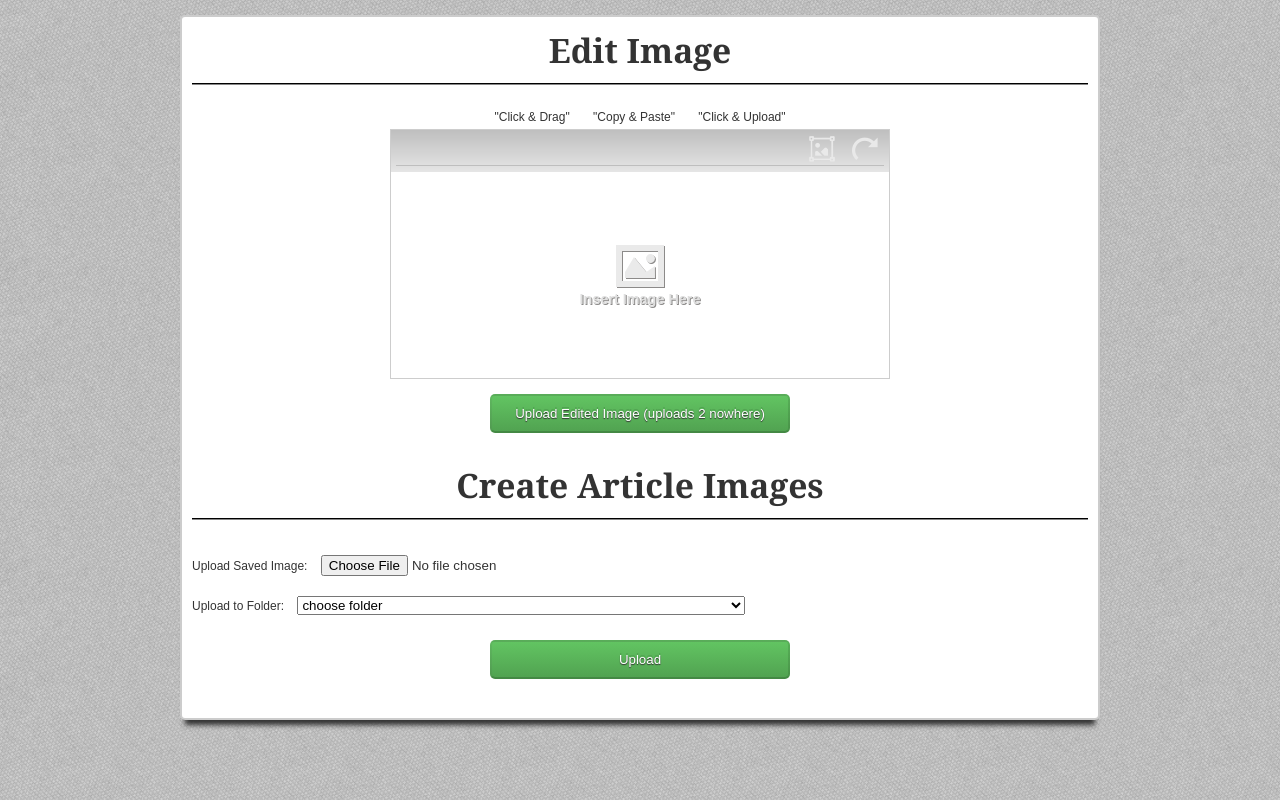
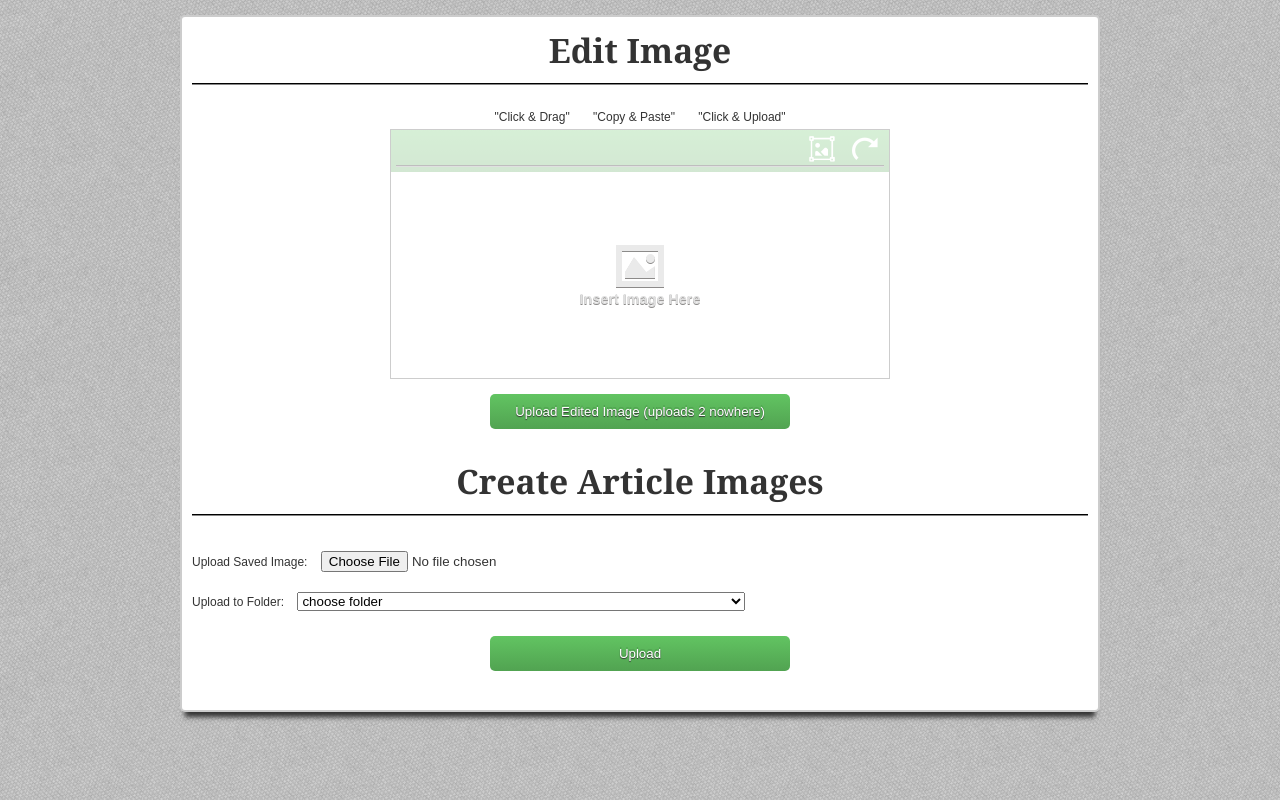
Before and after one commit to eldhosemjoy/Image-editor-save-2-file, a PHP site: page / in a window 1280 px wide. Run offline with PHP 8.4, Linux system fonts and the light colour scheme.

Commit message:
Changed Styles
Changed Styles for image editor

```diff
--- a/css/picedit.css
+++ b/css/picedit.css
@@ -38,7 +38,7 @@
 }
 .picedit_control {
     padding: 0 0.25em;
-    cursor: pointer;
+    cursor: pointer !important;
     display: inline-block;
     opacity: 1;
     vertical-align: middle;
@@ -55,13 +55,16 @@
 }
 .picedit_gray_gradient {
 	width:100%;
-	background: -moz-linear-gradient(top,  rgba(0,0,0,1) 0%, rgba(0,0,0,0.4) 100%);
-	background: -webkit-gradient(linear, left top, left bottom, color-stop(0%,rgba(0,0,0,1)), color-stop(100%,rgba(0,0,0,0.4)));
-	background: -webkit-linear-gradient(top,  rgba(0,0,0,1) 0%,rgba(0,0,0,0.4) 100%);
-	background: -o-linear-gradient(top,  rgba(0,0,0,1) 0%,rgba(0,0,0,0.4) 100%);
-	background: -ms-linear-gradient(top,  rgba(0,0,0,1) 0%,rgba(0,0,0,0.4) 100%);
-	background: linear-gradient(to bottom,  rgba(0, 0, 0, 1) 0%,rgba(0, 0, 0, 0.4) 100%);
-	filter: progid:DXImageTransform.Microsoft.gradient( startColorstr='#000000', endColorstr='#00000000',GradientType=0 );
+    color: #ffffff !important;
+    background-color: #5bb75b !important;
+    background-image: -moz-linear-gradient(top, #62c462, #51a351) !important;
+    background-image: -webkit-gradient(linear, 0 0, 0 100%, from(#62c462), to(#51a351)) !important;
+    background-image: -webkit-linear-gradient(top, #62c462, #51a351) !important;
+    background-image: -o-linear-gradient(top, #62c462, #51a351) !important;
+    background-image: linear-gradient(to bottom, #62c462, #51a351) !important;
+    background: -ms-linear-gradient(top, #62c462 0%,#51a351 100%) !important;
+    background-repeat: repeat-x;
+    filter: progid:DXImageTransform.Microsoft.gradient(startColorstr='#ff62c462', endColorstr='#ff51a351', GradientType=0) !important;
 }
 .picedit_pos_elements {}
 .picedit_nav_elements {
@@ -107,8 +110,7 @@
     display: inline-block;
     margin: 0 0.5em;
 }
-.picedit_control_menu label > span {
-}
+.picedit_control_menu label > span {color:#51A351;text-shadow:0px 1px 0px #333;cursor:default;}
 /*.picedit_element:hover .picedit_control_menu, */.picedit_element.active .picedit_control_menu {
     opacity: 1;
 	-moz-transform: scaleY(1);
@@ -219,7 +221,7 @@
 	display: inline-table;
 	margin: 20% auto 0% auto;
 	position: relative;
-	text-shadow: 1px 1px 0px #403e3c;
+	text-shadow: 0px 1px 0px #403e3c;
 	leter-spacing:1px;
 	opacity: 0;
 	z-index: 4;
--- a/css/style.css
+++ b/css/style.css
@@ -9,9 +9,9 @@ a{text-decoration: none; color: #333}
 *{
 	margin: 0;
 	padding: 0;
-	box-sizing: border-box;
 	-webkit-box-sizing: border-box;
 	-moz-box-sizing: border-box;
+	box-sizing: border-box;
 	-webkit-font-smoothing: antialiased;
 	-moz-font-smoothing: antialiased;
 	-o-font-smoothing: antialiased;
@@ -44,22 +44,21 @@ ul li {display:inline;padding:0 10px;}
 .alert{
 	max-width:300px;
 	padding: 8px 14px;
-	margin: 0 auto;
+	margin: 5px auto;
 	text-align:center;
 	text-shadow: 0 1px 0 rgba(255, 255, 255, 0.5);
 	color: #b94a48;
   	background-color: #f2dede;
   	border-color: #eed3d7;
-	-webkit-border-radius: 4px 4px 0 0;
-	-moz-border-radius: 4px 4px 0 0;
-	border-radius: 4px 4px 0 0;
+	-webkit-border-radius: 4px;
+	-moz-border-radius: 4px;
+	border-radius: 4px;
 	-webkit-transition: opacity 200ms ease-out;
 	-moz-transition: opacity 200ms ease-out;
 	-ms-transition: opacity 200ms ease-out;
 	-o-transition: opacity 200ms ease-out;
 	transition: opacity 200ms ease-out;
 }
-div.alert {border-top:1px #B94A48 solid;-webkit-border-radius: 4px 4px 0 0;-moz-border-radius: 4px 4px 0 0;border-radius:0 0 4px 4px;}
 /* form styling */
 input[type="text"],
 input[type="email"],
@@ -68,6 +67,7 @@ input[type="url"],
 input[type="file"]
 textarea {
 	width:100%;
+	height:auto;
 	background: #fff;
 	font-size: 13px;
 	line-height: 20px;
@@ -99,12 +99,9 @@ input[type="submit"] {
     background: -ms-linear-gradient(top, #62c462 0%,#51a351 100%) !important;
     background-repeat: repeat-x;
     filter: progid:DXImageTransform.Microsoft.gradient(startColorstr='#ff62c462', endColorstr='#ff51a351', GradientType=0) !important;
-    border-color: #51a351 #51a351 #387038 !important;
-    border-color: rgba(0, 0, 0, 0.1) rgba(0, 0, 0, 0.1) rgba(0, 0, 0, 0.25) !important;
-    *background-color: #51a351 !important;
+    border:none;
     /* Darken IE7 buttons by default so they stand out more given they won't have borders */
     text-shadow: 0px 1px 1px #333, 0px -2px 0px #51A351;
-    filter: progid:DXImageTransform.Microsoft.gradient(enabled = false);
 	-webkit-transition:background 0.3s ease-in-out;
 	-moz-transition:background 0.3s ease-in-out;
 	transition:background-color 0.3s ease-in-out;
@@ -124,18 +121,16 @@ input[type="submit"]:hover {
     background: -ms-linear-gradient(top, #62c462 0%, #62c462 100%) !important;
     background-repeat: repeat-x;
     filter: progid:DXImageTransform.Microsoft.gradient(startColorstr='#ff51a351', endColorstr='#ff62c462', GradientType=0) !important;
-    border-color: #387038 #387038 #51a351  !important;
-    border-color: rgba(0, 0, 0, 0.1) rgba(0, 0, 0, 0.1) rgba(0, 0, 0, 0.25) !important;
-    *background-color: #387038 !important;
+    border:none;
     /* Darken IE7 buttons by default so they stand out more given they won't have borders */
     text-shadow: 0px 1px 1px #333, 0px -2px 0px #51A351;
-    filter: progid:DXImageTransform.Microsoft.gradient(enabled = false);
 	-webkit-transition:background 0.3s ease-in-out;
 	-moz-transition:background 0.3s ease-in-out;
 	transition:background-color 0.3s ease-in-out;
 }
 input[type="submit"]:active {
 	box-shadow:inset 0 1px 3px rgba(0,0,0,0.5);
+    border:none;
 }
 input:focus,
 textarea:focus {
--- a/index.php
+++ b/index.php
@@ -30,7 +30,7 @@ if ($_SERVER['REQUEST_METHOD'] == 'POST' AND isset($_FILES['image'])) {
 }
 error_reporting( error_reporting() & ~E_NOTICE );
 ?>
-<!doctype html>
+<!DOCTYPE html>
 <html>
 <head>
 	<meta charset="UTF-8" />
@@ -151,14 +151,14 @@ error_reporting( error_reporting() & ~E_NOTICE );
 		<h1 style="padding-bottom: 10px; border-bottom: #333 2px groove;">Create Article Images</h1>
 		<?php if(isset($msg)): ?>
 			<p class='alert'><?php echo $msg ?></p>
-		<?php endif ?>
         <?php
 		if (isset($_POST['folder'])) {
 			if(empty($_POST['folder'])) {
-		    	echo '<div class="alert">Please Select a Folder Destination</div>';
+		    	echo '<p class="alert">Please Select a Folder Destination</p>';
 			}
 		}
 		?>
+		<?php endif ?>
 
 <div>
 <form action="" method="post" enctype="multipart/form-data" class="upload">
```
